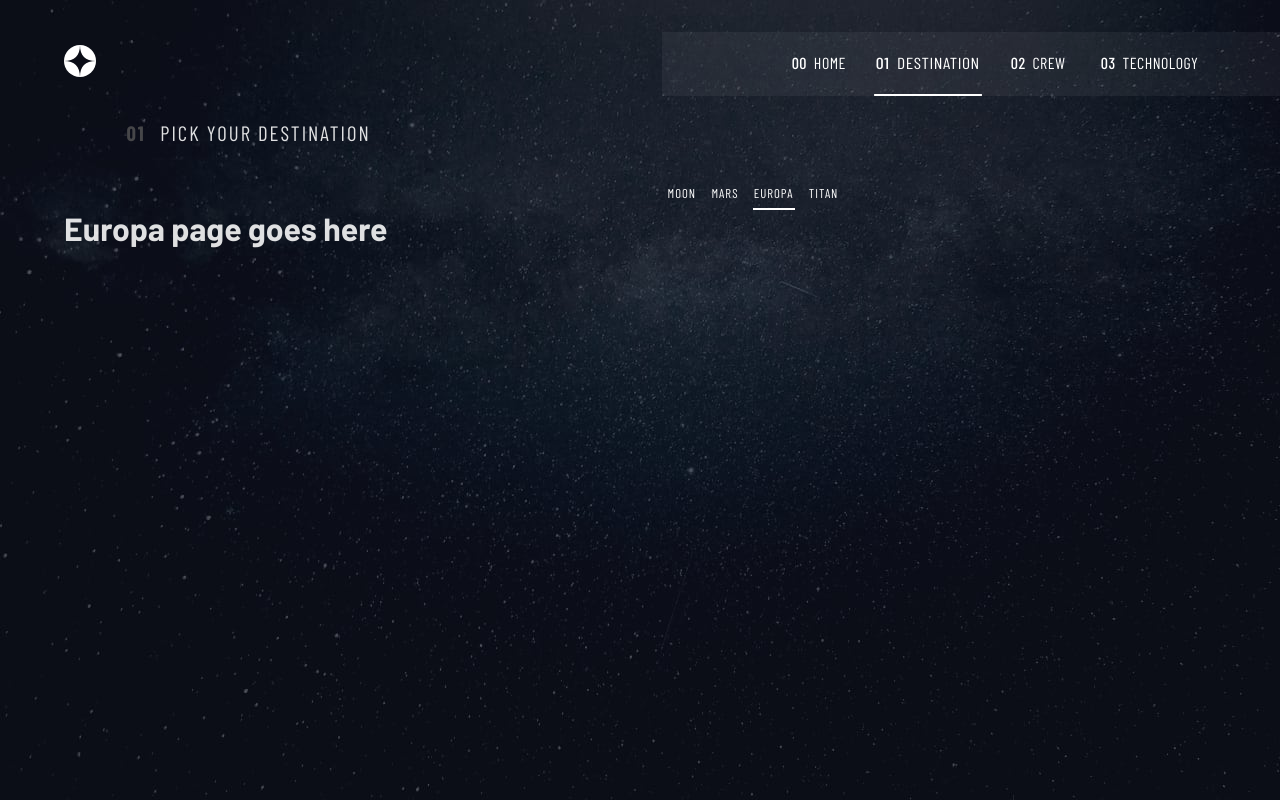
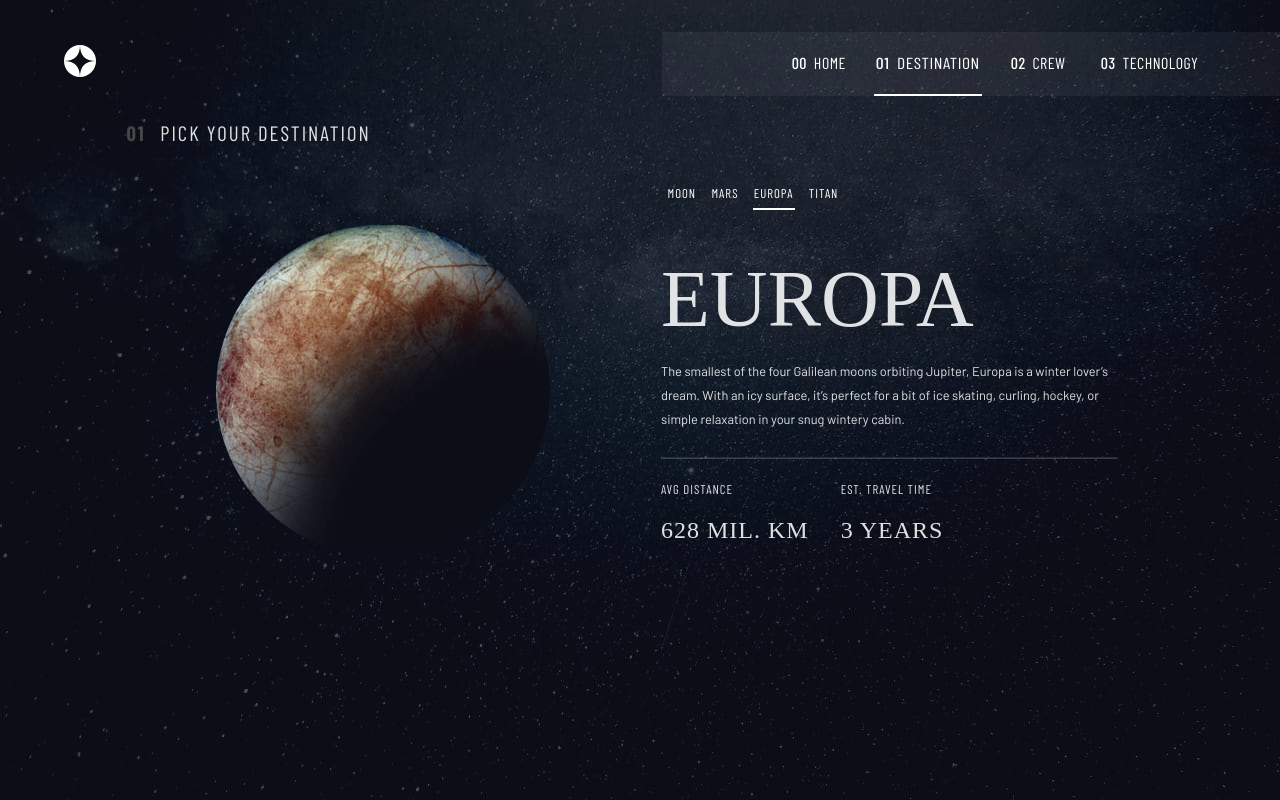
Before and after one commit to aditiintechk/space-exploration-site, a React (Vite) app: page /destination/europa in a window 1280 px wide. Built offline with nearby package versions, Linux system fonts and the light colour scheme; a web font is replaced by a local one.

Commit message:
add rest of the destiantions

```diff
--- a/src/App.css
+++ b/src/App.css
@@ -200,6 +200,10 @@
 	letter-spacing: 1px;
 }
 
+hr {
+	opacity: 0.2;
+}
+
 /* font-family: "Bellefair", serif; */
 /* font-family: "Barlow Condensed", sans-serif; */
 /* font-family: "Barlow", sans-serif; */
--- a/src/pages/destination/Europa.jsx
+++ b/src/pages/destination/Europa.jsx
@@ -1,3 +1,35 @@
+import europa from '../../assets/destination/image-europa.png'
+
 export default function Europa() {
-	return <h1>Europa page goes here</h1>
+	return (
+		<div className='destination'>
+			<section>
+				<img
+					className='destination-img'
+					src={europa}
+					alt='picture of the mars'
+				/>
+			</section>
+			<section className='destination-info'>
+				<h1>EUROPA</h1>
+				<p>
+					The smallest of the four Galilean moons orbiting Jupiter,
+					Europa is a winter lover’s dream. With an icy surface, it’s
+					perfect for a bit of ice skating, curling, hockey, or simple
+					relaxation in your snug wintery cabin.
+				</p>
+				<hr />
+				<div className='sub-info'>
+					<div>
+						<h3>AVG DISTANCE</h3>
+						<h4>628 MIL. KM</h4>
+					</div>
+					<div>
+						<h3>EST. TRAVEL TIME</h3>
+						<h4>3 YEARS</h4>
+					</div>
+				</div>
+			</section>
+		</div>
+	)
 }
--- a/src/pages/destination/Mars.jsx
+++ b/src/pages/destination/Mars.jsx
@@ -1,3 +1,34 @@
+import mars from '../../assets/destination/image-mars.png'
+
 export default function Mars() {
-	return <h1>Mars page goes here</h1>
+	return (
+		<div className='destination'>
+			<section>
+				<img
+					className='destination-img'
+					src={mars}
+					alt='picture of the mars'
+				/>
+			</section>
+			<section className='destination-info'>
+				<h1>MARS</h1>
+				<p>
+					Don’t forget to pack your hiking boots. You’ll need them to
+					tackle Olympus Mons, the tallest planetary mountain in our
+					solar system. It’s two and a half times the size of Everest!
+				</p>
+				<hr />
+				<div className='sub-info'>
+					<div>
+						<h3>AVG DISTANCE</h3>
+						<h4>225 MIL. KM</h4>
+					</div>
+					<div>
+						<h3>EST. TRAVEL TIME</h3>
+						<h4>9 MONTHS</h4>
+					</div>
+				</div>
+			</section>
+		</div>
+	)
 }
--- a/src/pages/destination/Moon.jsx
+++ b/src/pages/destination/Moon.jsx
@@ -13,10 +13,10 @@
 			<section className='destination-info'>
 				<h1>MOON</h1>
 				<p>
-					Let's face it; if you want to go to space, you might as well
-					genuinely go to outer space and not hover kind of on the
-					edge of it. Well sit back, and relax because we'll give you
-					a truly out of this world experience!
+					See our planet as you’ve never seen it before. A perfect
+					relaxing trip away to help regain perspective and come back
+					refreshed. While you’re there, take in some history by
+					visiting the Luna 2 and Apollo 11 landing sites.
 				</p>
 				<hr />
 				<div className='sub-info'>
--- a/src/pages/destination/Titan.jsx
+++ b/src/pages/destination/Titan.jsx
@@ -1,3 +1,35 @@
+import titan from '../../assets/destination/image-titan.png'
+
 export default function Titan() {
-	return <h1>Titan page goes here</h1>
+	return (
+		<div className='destination'>
+			<section>
+				<img
+					className='destination-img'
+					src={titan}
+					alt='picture of the mars'
+				/>
+			</section>
+			<section className='destination-info'>
+				<h1>TITAN</h1>
+				<p>
+					The only moon known to have a dense atmosphere other than
+					Earth, Titan is a home away from home (just a few hundred
+					degrees colder!). As a bonus, you get striking views of the
+					Rings of Saturn.
+				</p>
+				<hr />
+				<div className='sub-info'>
+					<div>
+						<h3>AVG DISTANCE</h3>
+						<h4>1.6 BIL. KM</h4>
+					</div>
+					<div>
+						<h3>EST. TRAVEL TIME</h3>
+						<h4>7 YEARS</h4>
+					</div>
+				</div>
+			</section>
+		</div>
+	)
 }
```
